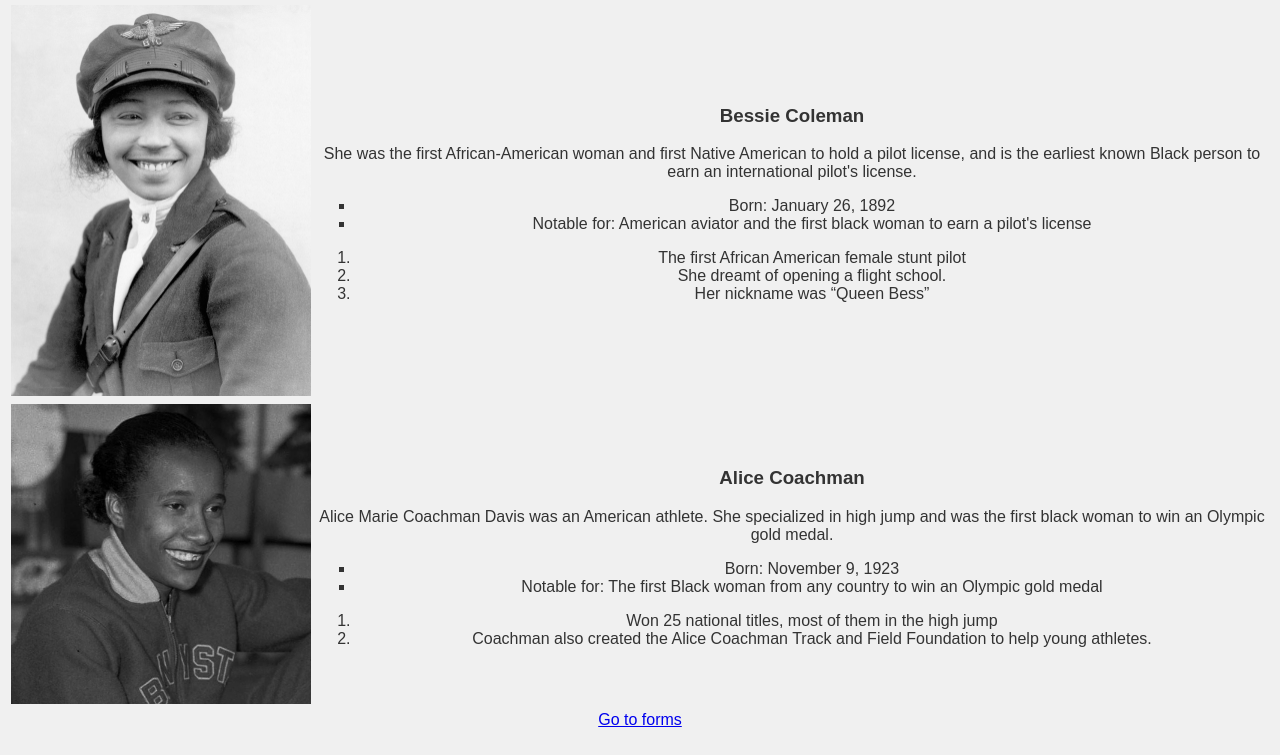
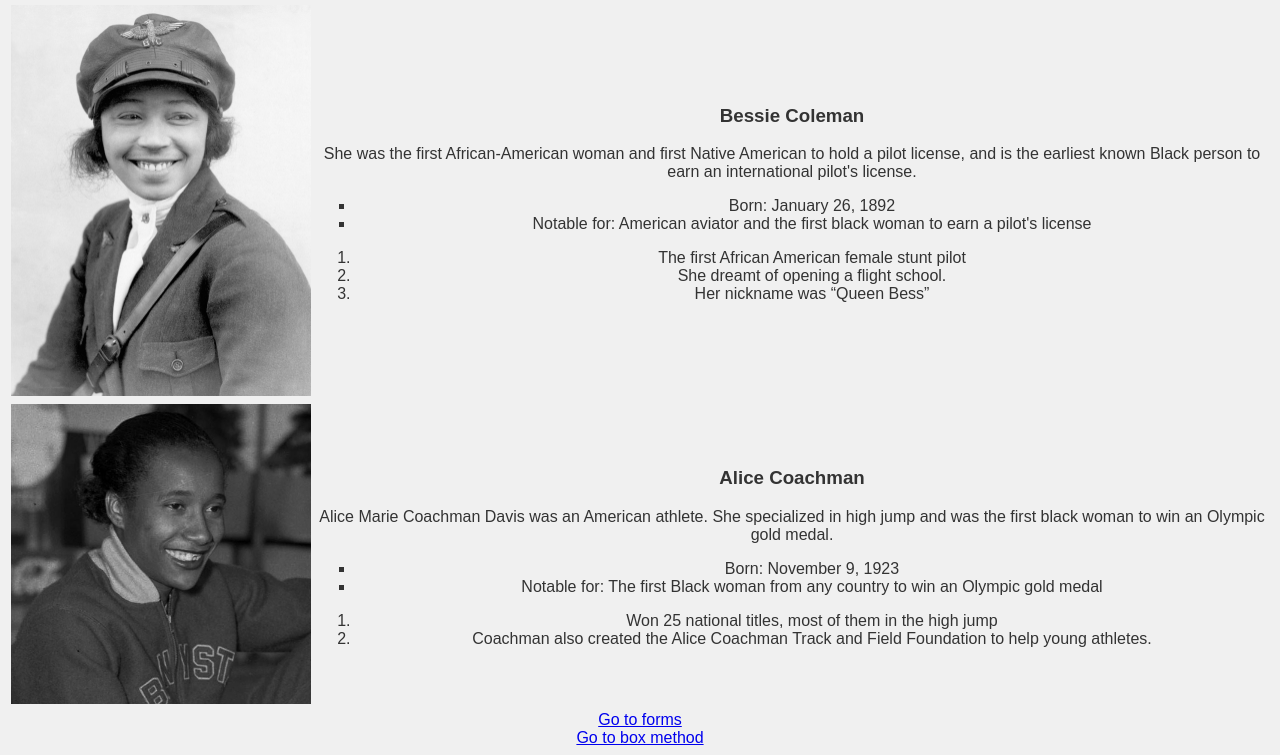
Before and after one commit to ColonShansika/social-media, a plain HTML site: page index.html in a window 1280 px wide. Shown: the part 915-1670 px from the top of the page. Drawn offline with Linux system fonts and the light colour scheme.

Commit message:
Update index.html

```diff
--- a/index.html
+++ b/index.html
@@ -85,6 +85,7 @@
         <link rel="stylesheet" href="styles.css">
 
        <center><a href="forms.html" alt="forms">Go to forms</a></center>
+              <center><a href="box.html" alt="forms">Go to box method</a></center>
 
       </table>
     </body>
```
